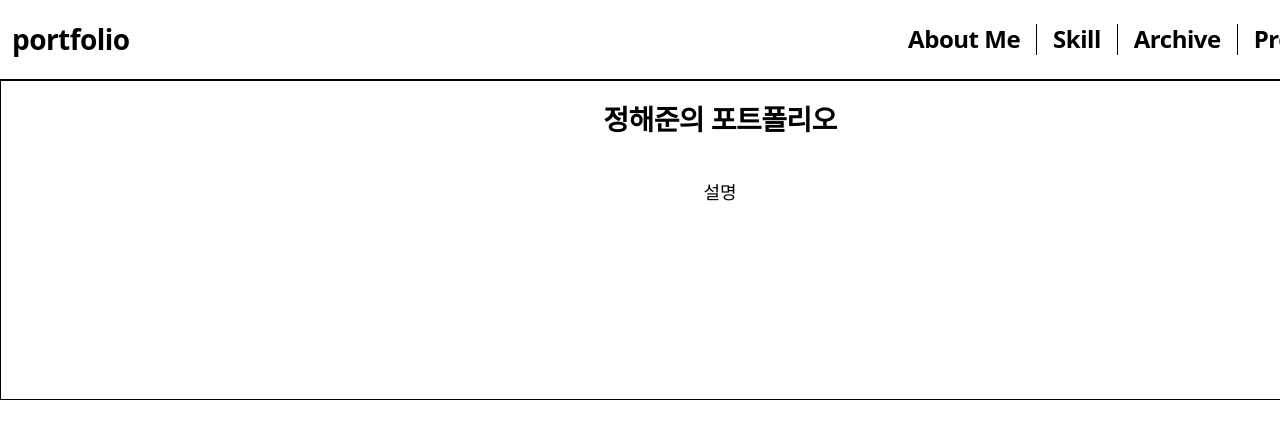
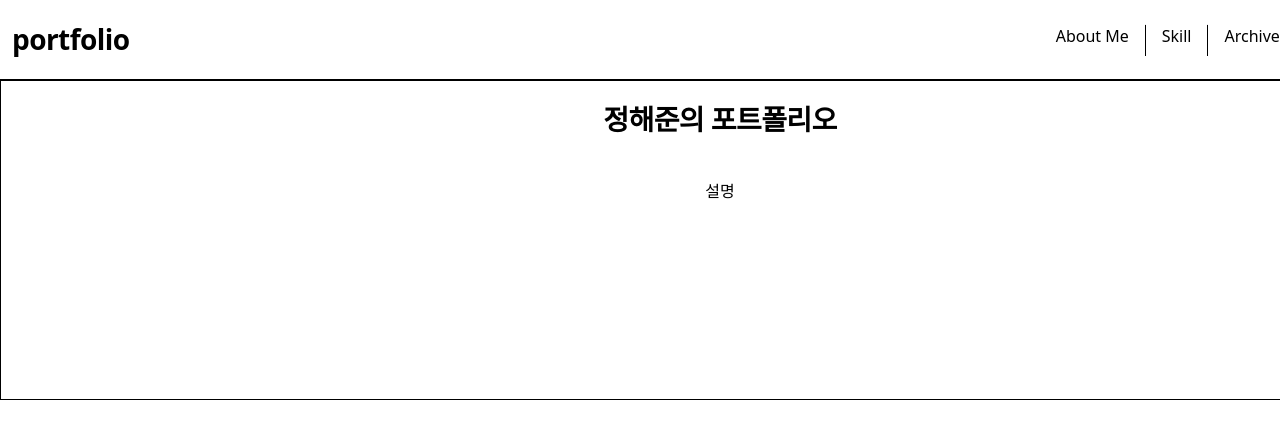
Before and after one commit to DecidedCard/Portfolio, a Next.js app: page / in a window 1280 px wide. Shown: the top 438 px of the page. Built offline with nearby package versions, Linux system fonts and the light colour scheme.

Commit message:
[Feat] - tailwind fontSize setting

```diff
--- a/tailwind.config.ts
+++ b/tailwind.config.ts
@@ -9,52 +9,52 @@ const config: Config = {
   theme: {
     extend: {
       fontSize: {
+        "headingR/32px": [
+          "32px",
+          { fontWeight: 400, lineHeight: "135%", letterSpacing: "-0.02em" },
+        ],
         "headingR/28px": [
           "28px",
           { fontWeight: 400, lineHeight: "135%", letterSpacing: "-0.02em" },
         ],
-        "headingR/24px": [
-          "24px",
-          { fontWeight: 400, lineHeight: "135%", letterSpacing: "-0.02em" },
+        "headingM/32px": [
+          "32px",
+          { fontWeight: 500, lineHeight: "135%", letterSpacing: "-0.02em" },
         ],
         "headingM/28px": [
           "28px",
           { fontWeight: 500, lineHeight: "135%", letterSpacing: "-0.02em" },
         ],
-        "headingM/24px": [
-          "24px",
-          { fontWeight: 500, lineHeight: "135%", letterSpacing: "-0.02em" },
+        "headingB/32px": [
+          "32px",
+          { fontWeight: 600, lineHeight: "135%", letterSpacing: "-0.02em" },
         ],
         "headingB/28px": [
           "28px",
           { fontWeight: 600, lineHeight: "135%", letterSpacing: "-0.02em" },
         ],
-        "headingB/24px": [
-          "24px",
-          { fontWeight: 600, lineHeight: "135%", letterSpacing: "-0.02em" },
+        "bodyR/20px": [
+          "20px",
+          { fontWeight: 400, lineHeight: "150%", letterSpacing: "0em" },
         ],
         "bodyR/18px": [
           "18px",
           { fontWeight: 400, lineHeight: "150%", letterSpacing: "0em" },
         ],
-        "bodyR/16px": [
-          "16px",
-          { fontWeight: 400, lineHeight: "150%", letterSpacing: "0em" },
+        "bodyM/20x": [
+          "20px",
+          { fontWeight: 500, lineHeight: "150%", letterSpacing: "0em" },
         ],
-        "bodyM/18x": [
+        "bodyM/18px": [
           "18px",
           { fontWeight: 500, lineHeight: "150%", letterSpacing: "0em" },
         ],
-        "bodyM/16px": [
-          "16px",
-          { fontWeight: 500, lineHeight: "150%", letterSpacing: "0em" },
+        "bodyB/20px": [
+          "20px",
+          { fontWeight: 600, lineHeight: "150%", letterSpacing: "0em" },
         ],
         "bodyB/18px": [
           "18px",
-          { fontWeight: 600, lineHeight: "150%", letterSpacing: "0em" },
-        ],
-        "bodyB/16px": [
-          "16px",
           { fontWeight: 600, lineHeight: "150%", letterSpacing: "0em" },
         ],
       },
```
